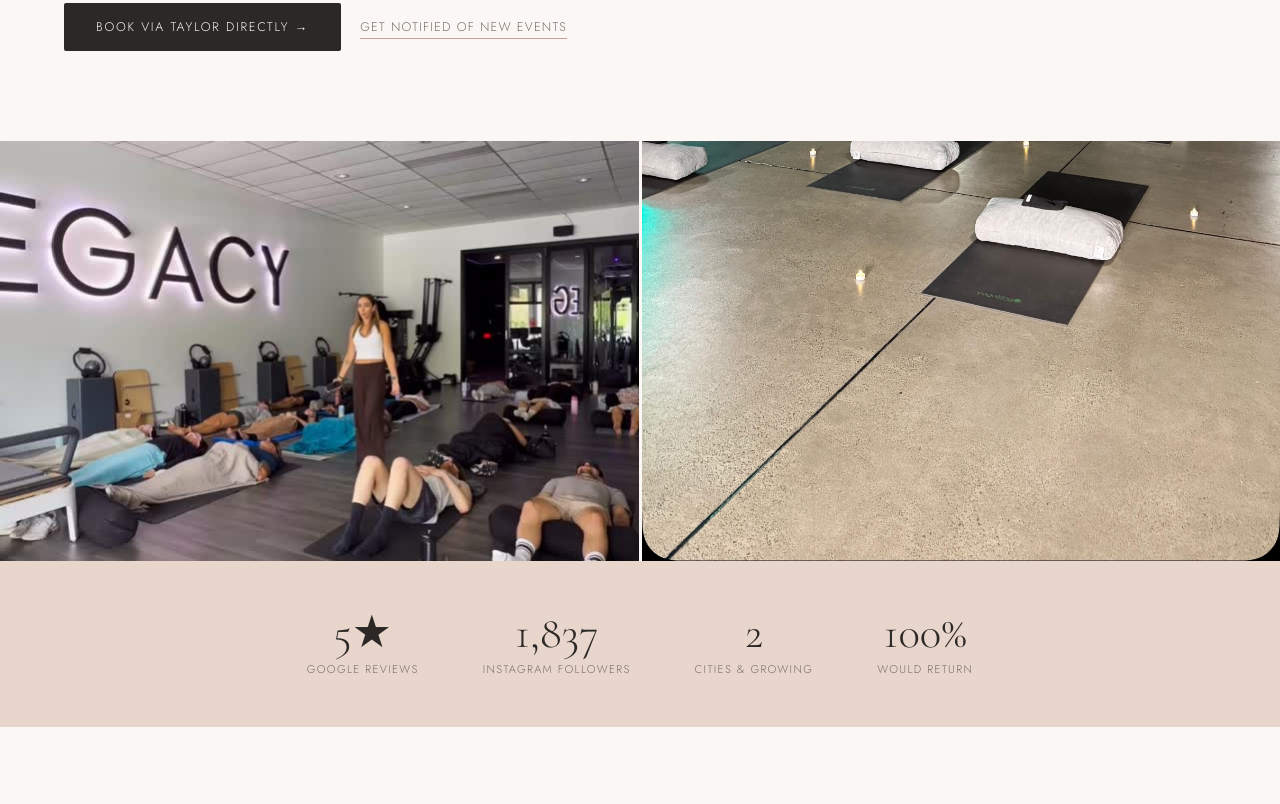
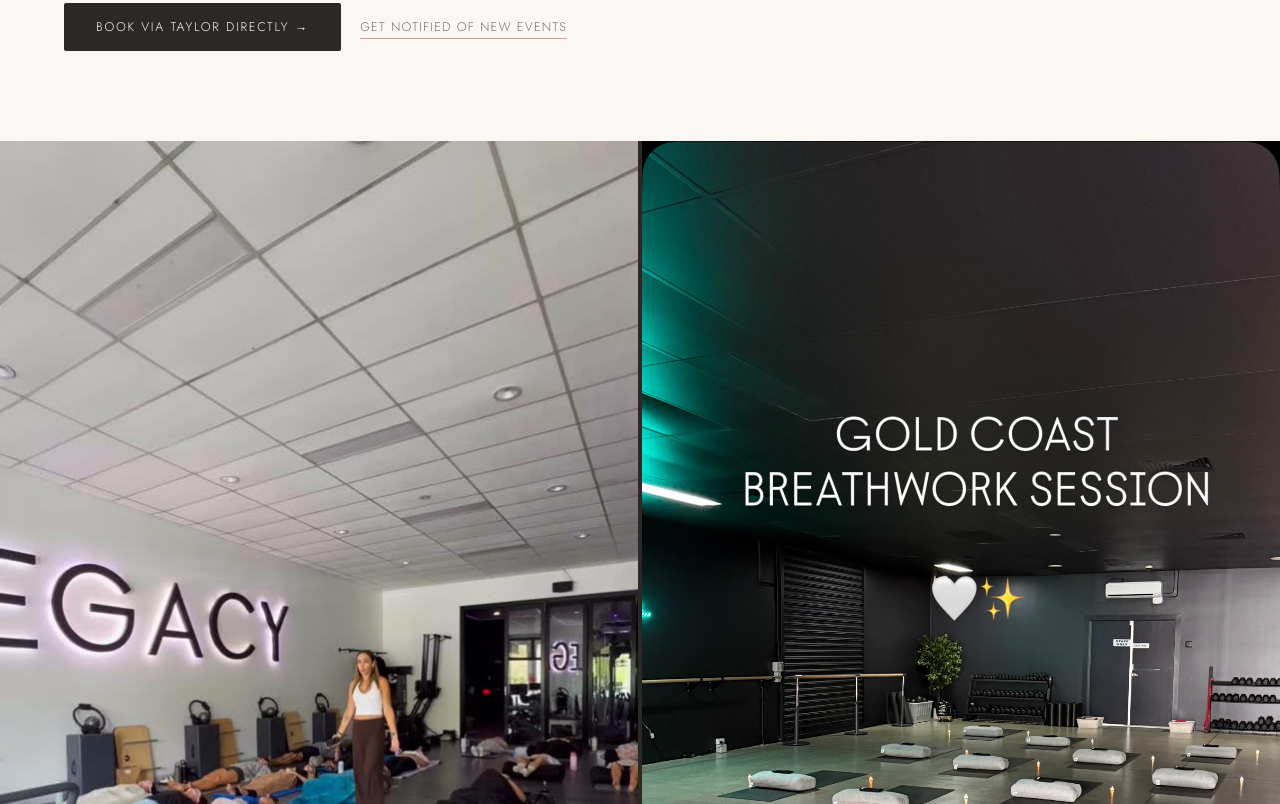
Before and after one commit to Pacman1979/Taylor, a plain HTML site: page index.html in a window 1280 px wide. Shown: the part 5156-5960 px from the top of the page. Drawn offline with nearby package versions, Linux system fonts and the light colour scheme.

Commit message:
Fix photo strip to full portrait display

```diff
--- a/index.html
+++ b/index.html
@@ -1183,9 +1183,9 @@
 </section>
 
 <!-- CLASS PHOTO STRIP -->
-<div style="display:grid;grid-template-columns:1fr 1fr;gap:3px;max-height:420px;overflow:hidden;">
-  <img src="images/Taylor8.jpg" alt="Taylor leading a breathwork class" style="width:100%;height:420px;object-fit:cover;object-position:center;">
-  <img src="images/Taylor9.jpg" alt="Breathwork session setup with candles and mats" style="width:100%;height:420px;object-fit:cover;object-position:bottom;">
+<div style="display:grid;grid-template-columns:1fr 1fr;gap:4px;background:var(--charcoal);">
+  <img src="images/Taylor8.jpg" alt="Taylor leading a breathwork class" style="width:100%;height:auto;display:block;">
+  <img src="images/Taylor9.jpg" alt="Breathwork session setup with candles and mats" style="width:100%;height:auto;display:block;">
 </div>
 <!-- PROOF BAR -->
 <div class="proof-bar">
```
